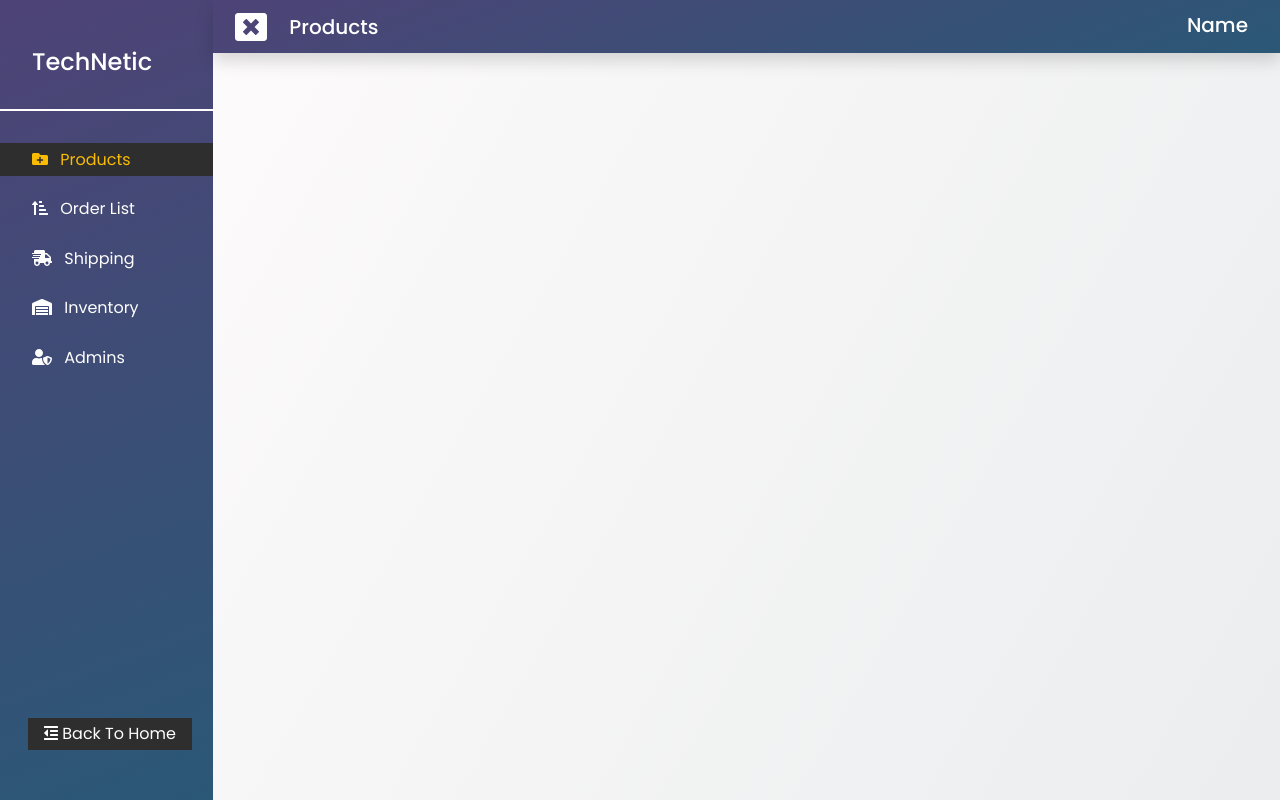
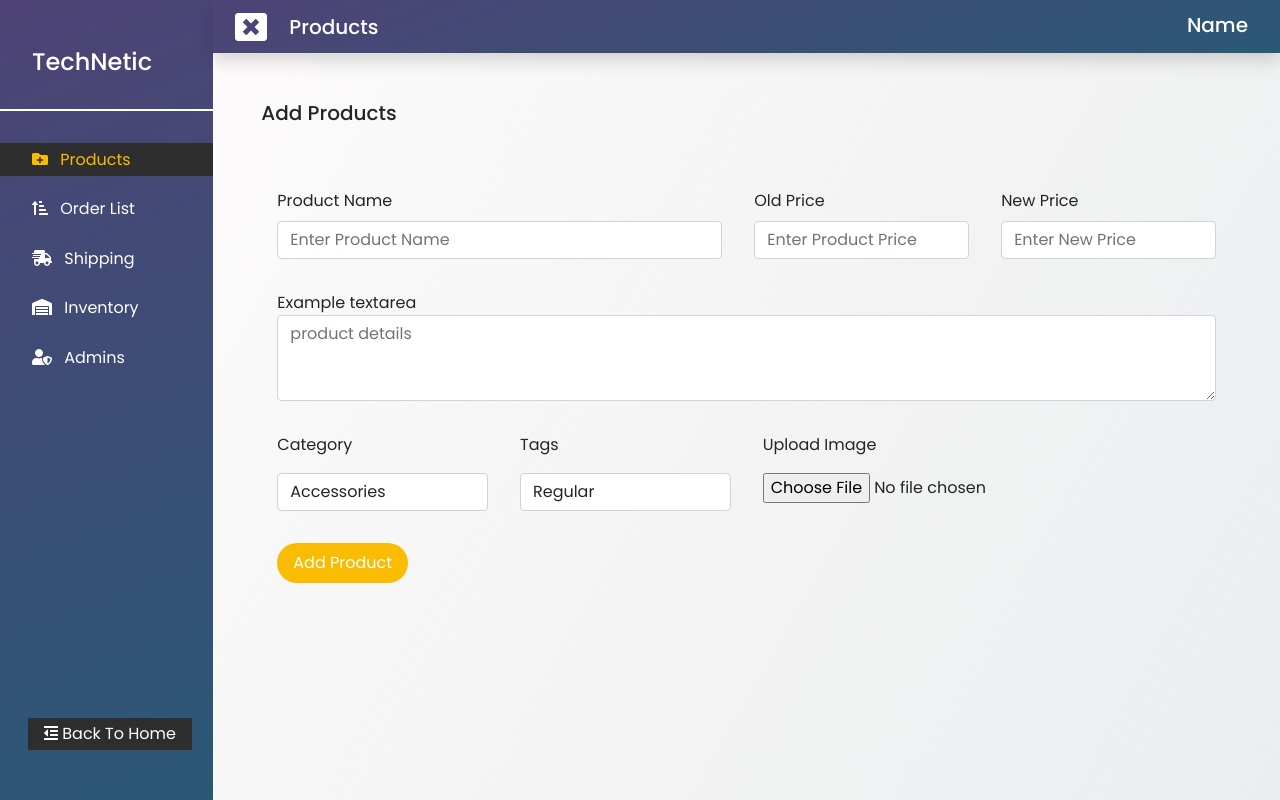
Before and after one commit to Mehedi0911/techNetic-client, a React (Create React App) app: page /admin in a window 1280 px wide. Built offline with nearby package versions, Linux system fonts and the light colour scheme.

Commit message:
added features

```diff
--- a/src/components/AdminDashboard/AddProduct/AddProduct.js
+++ b/src/components/AdminDashboard/AddProduct/AddProduct.js
@@ -1,9 +1,15 @@
 import React from 'react';
+import ProductForm from './ProductForm/ProductForm';
 
 const AddProduct = () => {
     return (
-        <div>
+        <div className="p-5">
+            <div className="product-form">
+                <ProductForm></ProductForm>
+            </div>
+            <div className="product-list">
 
+            </div>
         </div>
     );
 };
--- /dev/null
+++ b/src/components/AdminDashboard/AddProduct/ProductForm/ProductForm.css
@@ -0,0 +1,3 @@
+.product-inputs{
+    margin-right: 1rem;
+}
--- a/src/components/AdminDashboard/AddProduct/ProductForm/ProductForm.js
+++ b/src/components/AdminDashboard/AddProduct/ProductForm/ProductForm.js
@@ -1,9 +1,69 @@
 import React from 'react';
-
+import './ProductForm.css'
 const ProductForm = () => {
     return (
         <div>
+            <h5 className="mb-5">Add Products</h5>
+            <div>
+                <form>
 
+                    <div className="d-flex">
+                        <div className="form-group w-100 p-3">
+                            <label htmlFor="name">Product Name</label>
+                            <input name="name" type="text" className="form-control mt-2" placeholder="Enter Product Name" />
+                        </div>
+                        <div className="form-group w-50 p-3">
+                            <label htmlFor="price">Old Price</label>
+                            <input name="price" type="text" className="form-control mt-2" placeholder="Enter Product Price" />
+                        </div>
+                        <div className="form-group w-50 p-3">
+                            <label htmlFor="dPrice">New Price</label>
+                            <input name="dPrice" type="text" className="form-control mt-2" placeholder="Enter New Price" />
+                        </div>
+                    </div>
+                    <div>
+                        <div className="form-group w-100 p-3">
+                            <label for="exampleFormControlTextarea1">Example textarea</label>
+                            <textarea name="productDetails" className="form-control" placeholder="product details" rows="3"></textarea>
+                        </div>
+                    </div>
+                    <div className="d-flex">
+                        <div class="form-group p-3 w-25">
+                            <label for="category">Category</label>
+                            <select name="category" className="form-control mt-3" >
+                                <option>Accessories</option>
+                                <option>Electronics</option>
+                                <option>Gadgets</option>
+                                <option>Laptop</option>
+                                <option>Appliances</option>
+                            </select>
+                        </div>
+
+
+                        <div class="form-group p-3 w-25">
+                            <label for="tags">Tags</label>
+                            <select name="tags" className="form-control mt-3" >
+                                <option>Regular</option>
+                                <option>On Sale</option>
+                                <option>Featured</option>
+                                <option>Top Sellers</option>
+                                <option>Trending</option>
+                                <option>New Arrival</option>
+                            </select>
+                        </div>
+
+
+                        <div class="form-group p-3">
+                            <label for="image">Upload Image</label> <br />
+                            <input name="image" type="file" className="form-control-file mt-3" id="exampleFormControlFile1" />
+                        </div>
+
+                    </div>
+                    <div className="p-3">
+                    <input className="brand-btn-regular-primary" type="submit" value="Add Product" />
+                    </div>
+                </form>
+            </div>
         </div>
     );
 };
--- a/src/components/AdminDashboard/AdminDashboard.js
+++ b/src/components/AdminDashboard/AdminDashboard.js
@@ -2,6 +2,8 @@ import React, { useState } from 'react';
 import './AdminDashboard.css';
 import { FontAwesomeIcon } from '@fortawesome/react-fontawesome'
 import { faBars, faWindowClose, faFolderPlus, faSortAmountUpAlt, faShippingFast, faWarehouse, faUserShield, faOutdent } from '@fortawesome/free-solid-svg-icons'
+import AddProduct from './AddProduct/AddProduct';
+
 const AdminDashboard = () => {
     const [isActive, setActive] = useState('products');
     const [isHidden, setHidden] = useState(false)
@@ -37,7 +39,11 @@ const AdminDashboard = () => {
                     <h5 className="text-white mt-1">Name</h5>
                 </div>
 
-
+                {
+                    isActive === "products" ?
+                    <AddProduct></AddProduct>
+                    : ''
+                }
 
             </div>
         </div>
```
